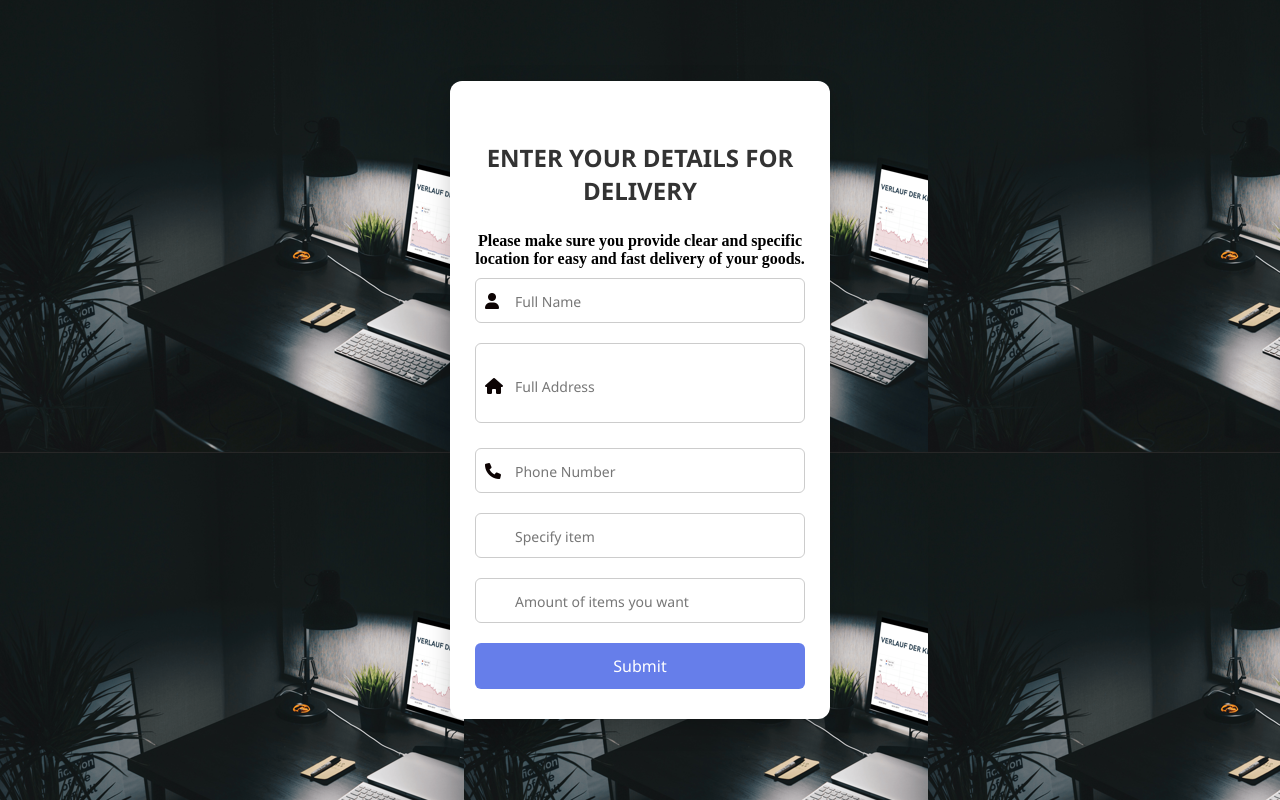
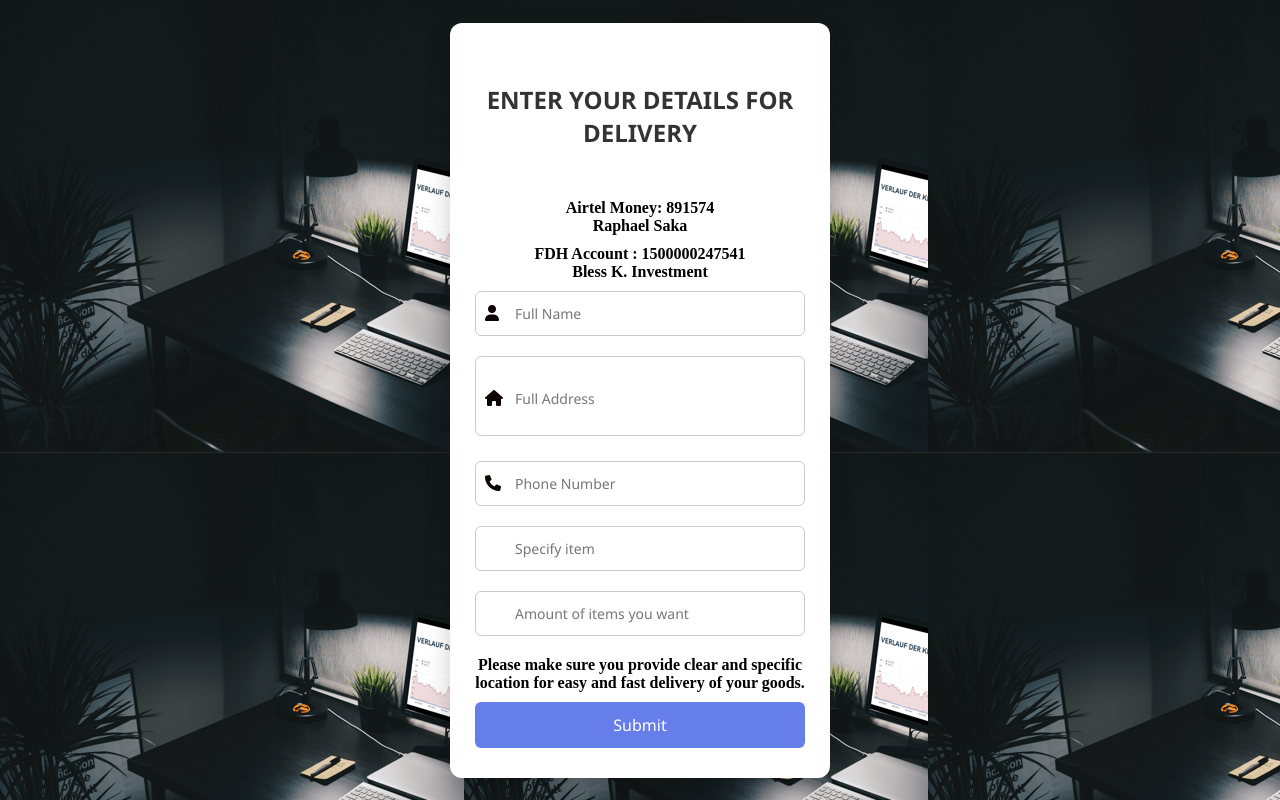
Before and after one commit to Blesk24/blesskinvestments, a plain HTML site: page form.html in a window 1280 px wide. Drawn offline with Linux system fonts and the light colour scheme.

Commit message:
Add files via upload

```diff
--- a/form.html
+++ b/form.html
@@ -12,8 +12,9 @@
 <div class="container">
     <form action="https://formspree.io/f/xaqaglgr" method="POST" class="form">
         <h2>ENTER YOUR DETAILS FOR DELIVERY</h2>
-        <p>Please make sure you provide clear and specific location for easy and fast delivery of your goods.</p>
-        <h4></h4>
+        <h3>MODE OF PAYMENT</h3>
+        <P>Airtel Money: 891574<br>Raphael Saka</P>
+        <p>FDH Account : 1500000247541<br>Bless K. Investment</p>
         <!-- Full Name -->
         <div class="input-group">
             <i class="fa fa-user"></i>
@@ -45,6 +46,8 @@
             <label>Amount of items you want</label>
         </div>
 
+            <p>Please make sure you provide clear and specific location for easy and fast delivery of your goods.</p>
+
         <button type="submit">Submit</button>
     </form>
 </div>
```
Also changed, not shown: contact.html (+2 -2 lines), index.html (+2 -2 lines).
